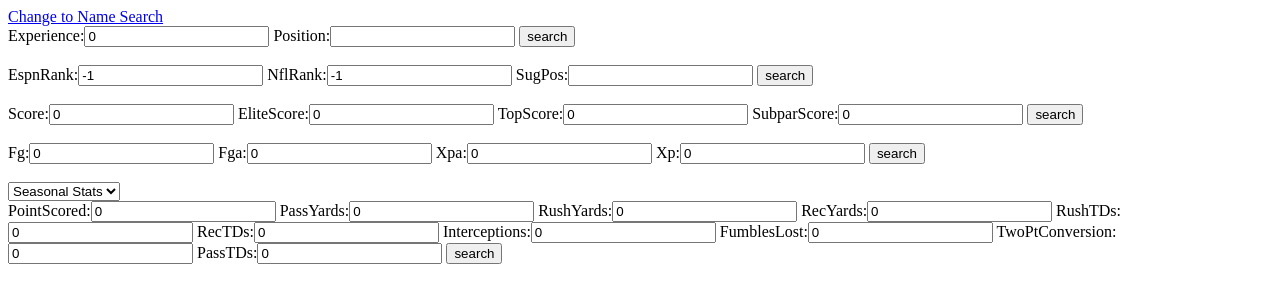
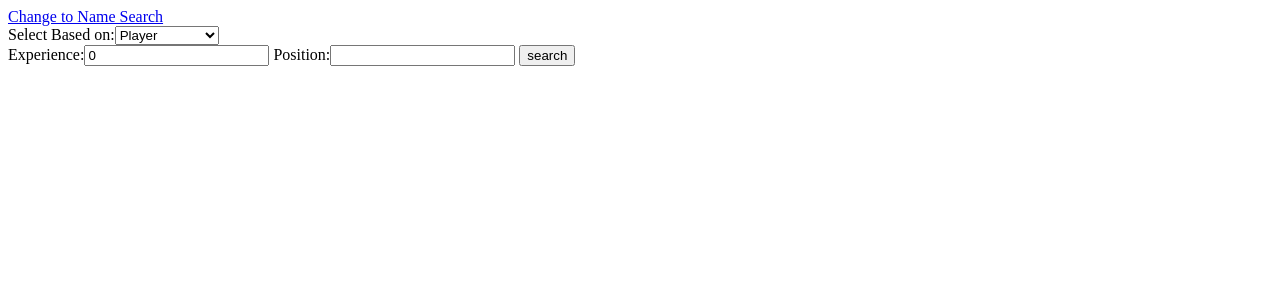
Before and after one commit to hnaoto/db-demo, a Django app: page /advanceSearch/ in a window 1280 px wide. Shown: the top 303 px of the page. Run offline with Django 3.2, Linux system fonts and the light colour scheme.

Commit message:
show form base on selection

```diff
--- a/dbdemo/templates/advanceSearch.html
+++ b/dbdemo/templates/advanceSearch.html
@@ -9,6 +9,27 @@
         }
 
     }
+    var forms = ['Player','Consistency','Kicker','PlayerRank','Kicker','stats'];
+
+    $(document).on('change', '#selectCategory', function() {
+        var curv = $('#selectCategory').val();
+
+        for(var i=0;i<forms.length;i++){
+            if(forms[i].localeCompare(curv)!=0) {
+{#                $("body").find('#' + forms[i]).attr('style', function(i, style)#}
+{#            {#}
+{#                return style.replace('*.', 'display:none');#}
+{#            });#}
+                     $("body").find('#' + forms[i]).attr("style", "display:none");
+            }
+        }
+
+        $("body").find('#' + curv).attr('style', function(i, style)
+            {
+                return style.replace(/display[^;]+;?/g, '');
+            });
+    });
+
     </script>
 
 <head>
@@ -17,29 +38,30 @@
 </head>
 <body onload="test();">
 
-<a class="button" href="/">Change to Name Search</a>
+<a class="button" href="/">Change to Name Search</a><br>
+<a>Select Based on:</a><select id='selectCategory'><option value="Player">Player</option><option value="PlayerRank">Player Rank</option>
+<option value="Consistency">Consistency</option><option value="Kicker">Kicker Stats</option><option value="stats">General Stats</option></select>
 
-
-<form action='/advanceSearch/Player/' method='POST'>{% csrf_token %}
+<form style='' id = 'Player' action='/advanceSearch/Player/' method='POST'>{% csrf_token %}
 {{ PlayerForm }}
 <input type="submit" value="search">
 </form>
 <br>
 
 
-<form action='/advanceSearch/PlayerRank/' method='POST'>{% csrf_token %}
+<form style="display:none" id='PlayerRank' action='/advanceSearch/PlayerRank/' method='POST'>{% csrf_token %}
 {{ PlayerRankForm }}
 <input type="submit" value="search">
 </form>
 <br>
 
-<form action='/advanceSearch/Consistency/' method='POST'>{% csrf_token %}
+<form style="display:none" id="Consistency" action='/advanceSearch/Consistency/' method='POST'>{% csrf_token %}
 {{ ConsistencyForm }}
 <input type="submit" value="search">
 </form>
 <br>
 
-<form action='/advanceSearch/Kicker/' method='POST'>{% csrf_token %}
+<form style="display:none" id='Kicker' action='/advanceSearch/Kicker/' method='POST'>{% csrf_token %}
 {{ KickerForm }}
 <input type="submit" value="search">
 </form>
@@ -50,11 +72,13 @@
 {#<input type="submit" value="search">#}
 {#</form>#}
 {#<br>#}
+<dive id="stats" style="display:none">
 <select><option>Seasonal Stats</option><option>Career Stats</option></select>
 <form action='/advanceSearch/SeasonOffensiveStats/' method='POST'>{% csrf_token %}
 {{ SeasonOffensiveStatsForm }}
 <input type="submit" value="search">
 </form>
+</dive>
 <br>
 
 
```
